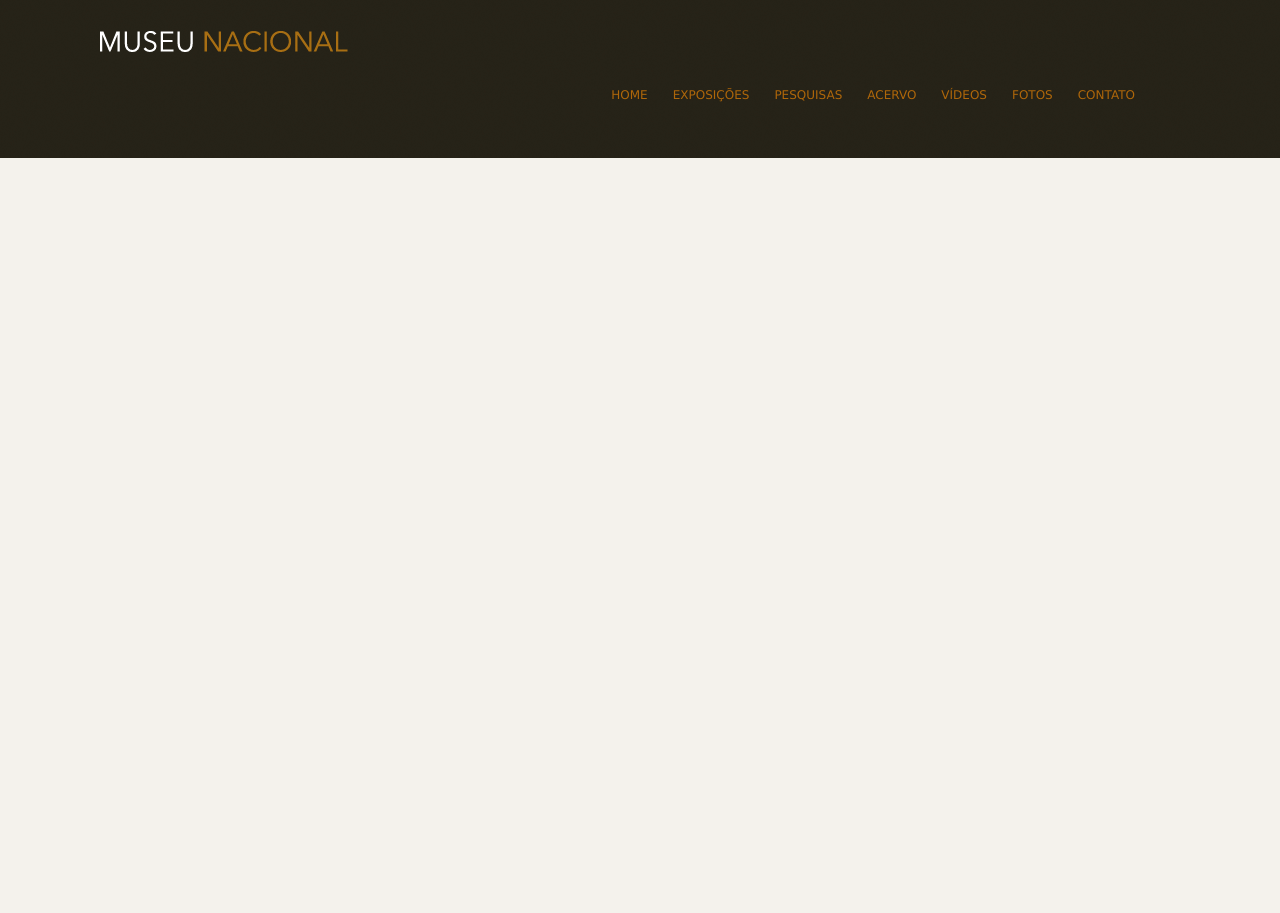
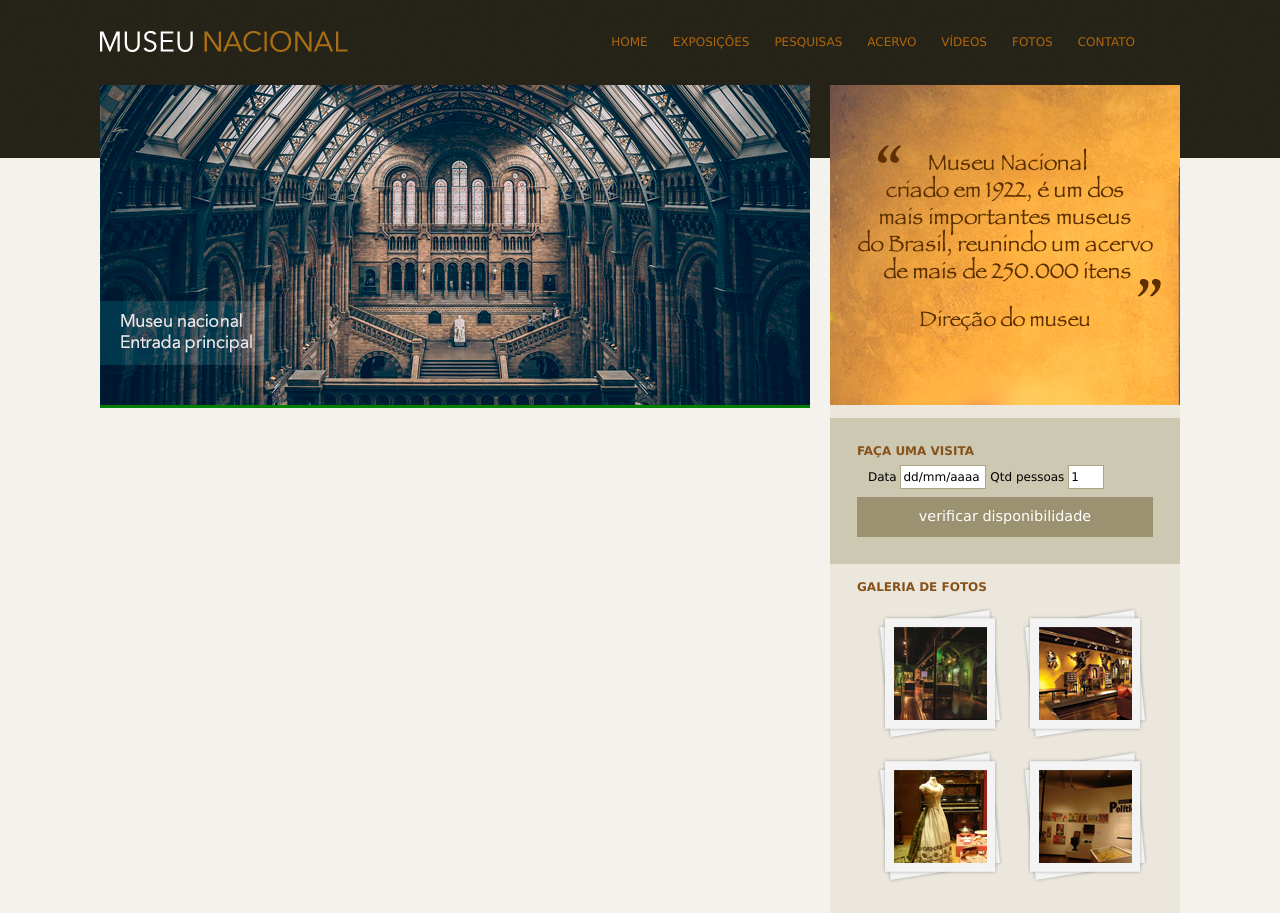
Before and after one commit to walmirlopes/museu-nacional-ficticio, a plain HTML site: page index.html in a window 1280 px wide. Before the commit the page ends 800 px from the top, so only its background shows below. Drawn offline with Linux system fonts and the light colour scheme.

Commit message:
finalização topo, criação da barra lateral

```diff
--- a/assets/css/styles.css
+++ b/assets/css/styles.css
@@ -20,6 +20,9 @@ a:hover {
 }
 
 /*LOGO------------------------*/
+#logo h1 {
+    float: left;
+}
 
 #logo a {
     width: 248px;
@@ -56,3 +59,78 @@ nav ul li a:link {
 nav ul li a:hover {
     border-bottom: 1px solid #535858;
 }
+
+/*PRINCIPAL --------------------*/
+
+#conteudo {
+    width: 710px;
+    float: left;
+    background: green;
+}
+
+aside {
+    width: 350px;
+    float: right;
+    background: #EBE7DD;
+    padding-bottom: 30px;
+}
+
+section#visita {
+    background: #CDC8B1;
+    padding: 10px 27px 27px 27px;
+    margin-top: 10px;
+}
+
+section#galeria {
+    padding: 0 27px 0 27px;
+}
+
+section#galeria a {
+    display: block;
+    background: url(../images/fundo-foto.png) no-repeat;
+    float: left;
+    padding: 17px 15px 17px 15px;
+    margin: 10px 0 0 20px;
+}
+
+section#galeria img {
+    margin-left: 2px;
+    margin-top: 3px;
+}
+
+h4 {
+    color: #86521A;
+    text-transform: uppercase;
+    padding-bottom: 3px;
+    margin-bottom: 0;
+}
+
+/* FORMULÁRIOS ------------------ */
+
+input {
+    height: 20px;
+    width: 80px;
+    background: #FFF;
+    border: none;
+    font-size: 1em;
+}
+
+input.campo {
+    border: 1px solid #ADA484;
+}
+
+input.botao {
+    background: #9B9271;
+    color: white;
+    width: 100%;
+    height: 40px;
+    font-size: 1.2em;
+}
+
+fieldset {
+    border: none;
+}
+
+legend {
+    display: none;
+}
--- a/index.html
+++ b/index.html
@@ -4,10 +4,10 @@
 <head>
     <meta charset="UTF-8">
     <title>Museu Nacional</title>
+    <!--Normalize-->
+    <link rel="stylesheet" type="text/css" href="assets/css/normalize.css">
     <!--Styles-->
     <link rel="stylesheet" type="text/css" href="assets/css/styles.css">
-    <!--Normalize-->
-    <link rel="stylesheet" type="text/css" href="assets/css/normalize.css">
     <!--Html Shiv-->
 
     <!--[if lt IE 9]>
@@ -17,11 +17,13 @@
 </head>
 
 <body>
+
     <!--Início Container-->
     <div id="container">
 
         <!--Inicio header-->
         <header>
+
             <div id="logo">
 
                 <h1>
@@ -32,6 +34,7 @@
 
             <!--Inicio Nav-->
             <nav>
+
                 <ul>
                     <li><a href="#">Home</a></li>
                     <li><a href="#">Exposições</a></li>
@@ -41,11 +44,84 @@
                     <li><a href="#">Fotos</a></li>
                     <li><a href="#">Contato</a></li>
                 </ul>
+
             </nav>
             <!--/Fim Nav-->
 
         </header>
         <!--/Fim header-->
+
+        <!--Inicio Principal-->
+        <div id="principal">
+
+            <!--Inicio conteudo-->
+            <div id="conteudo">
+
+                <section id="capa">
+                    <img src="assets/images/museu.png">
+                </section>
+
+            </div>
+            <!--/Fim conteudo-->
+
+            <!--Inicio aside-->
+            <aside>
+
+                <section id="depoimento">
+                    <img src="assets/images/depoimento.png">
+                </section>
+
+                <!--Inicio Visita-->
+                <section id="visita">
+
+                    <h4>Faça uma visita</h4>
+                    <form>
+
+                        <fieldset>
+
+                            <legend>Selecione uma data</legend>
+
+                            <label for="data">Data</label>
+                            <input class="campo" type="text" id="data" value="dd/mm/aaaa">
+
+                            <label for="qtd">Qtd pessoas</label>
+                            <input class="campo" style="width: 30px;" type="text" id="qtd" value="1">
+
+                        </fieldset>
+
+                        <input class="botao" type="submit" value="verificar disponibilidade">
+
+                    </form>
+
+                </section>
+                <!--Fim Visita-->
+
+                <section id="galeria">
+                    <h4>Galeria de fotos</h4>
+
+                    <a href="#">
+                        <img src="assets/images/imagem1.jpg" height="93" width="93" alt="/Descrição.">
+                    </a>
+
+                    <a href="#">
+                        <img src="assets/images/imagem2.jpg" height="93" width="93" alt="/Descrição.">
+                    </a>
+
+                    <a href="#">
+                        <img src="assets/images/imagem3.jpg" height="93" width="93" alt="/Descrição.">
+                    </a>
+
+                    <a href="#">
+                        <img src="assets/images/imagem4.jpg" height="93" width="93" alt="/Descrição.">
+                    </a>
+
+                </section>
+
+            </aside>
+            <!--/Fim aside-->
+
+        </div>
+        <!--/Fim Principal-->
 
     </div>
     <!--/Fim Container-->
```
